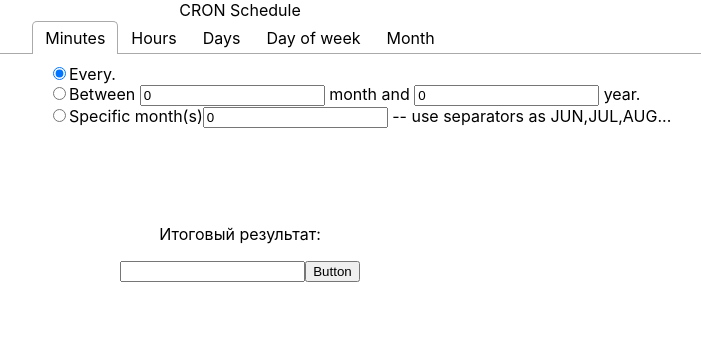
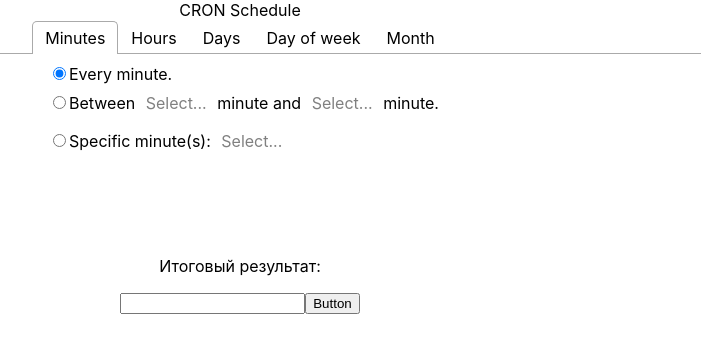
Before and after one commit to abelikovstudy/cron-test, a React (Create React App) app: page / in a window 1280 px wide. Shown: the top 352 px of the page, without its empty margins (400-1101 px from the left). Built offline with nearby package versions, Linux system fonts and the light colour scheme.

Commit message:
updated app logic, redefined constants

```diff
--- a/src/App.css
+++ b/src/App.css
@@ -1,47 +1,53 @@
-.App {
-  text-align: center;
-}
-
-.App-logo {
-  height: 40vmin;
-  pointer-events: none;
-}
-
-@media (prefers-reduced-motion: no-preference) {
-  .App-logo {
-    animation: App-logo-spin infinite 20s linear;
-  }
-}
-
-.App-header {
-  background-color: #282c34;
-  min-height: 100vh;
-  display: flex;
-  flex-direction: column;
-  align-items: center;
-  justify-content: center;
-  font-size: calc(10px + 2vmin);
-  color: white;
-}
-
-.App-link {
-  color: #61dafb;
-}
-
-@keyframes App-logo-spin {
-  from {
-    transform: rotate(0deg);
-  }
-  to {
-    transform: rotate(360deg);
-  }
-}
 
 .SpanSelect{
   text-align: left;
   padding-left: 35%;
+
 }
 
-.SpanSelect-Element{
 
+.react-select--inline {
+  display: inline-block;
+  margin: 0 0.25em;
 }
+
+/* Remove border, outline, box-shadow, and min-height values */
+.react-select--inline .react-select__control {
+  border: none;
+  outline: none;
+  box-shadow: none;
+  min-height: none;
+  cursor: pointer;
+}
+
+/* Tighten up spacing */
+.react-select--inline .react-select__value-container {
+  padding: 0;
+}
+
+/* Position value relative (instead of absolute) and remove transform and max-width */
+.react-select--inline .react-select__single-value {
+  font-weight: bold;
+  position: relative;
+  transform: none;
+  max-width: none;
+}
+
+/* CSS triangle dropdown indicator next to selected value */
+.react-select--inline .react-select__single-value::after {
+  content: " ";
+  position: relative;
+  display: inline-block;
+  width: 0;
+  height: 0;
+  border-style: solid;
+  border-width: 5px 4px 0 4px;
+  border-color: #000000 transparent transparent transparent;
+
+  margin-left: 0.25em;
+  top: -0.125em;
+}
+
+.react-select--inline .react-select__menu {
+  width: auto;
+}
--- a/src/components/DateChose.js
+++ b/src/components/DateChose.js
@@ -2,7 +2,7 @@ import { Tab, Tabs, TabList, TabPanel } from 'react-tabs';
 import 'react-tabs/style/react-tabs.css';
 import { TabContent } from './TabContent';
 import React from 'react';
-
+import { minutes, hours, days } from '../constants';
 export function DateChose(){
 
   let corn = ['*' ,'*', '*', '*', '*']
@@ -21,15 +21,15 @@ export function DateChose(){
       </TabList>
 
       <TabPanel> {/* Minute */}
-        <TabContent name="minute" id="minute" tabIndex={tabIndex} corn={corn}/>
+        <TabContent name="minute" id="minute" tabIndex={tabIndex} corn={corn} selectValues={minutes}/>
       </TabPanel>
 
       <TabPanel> {/* Hour */}
-        <TabContent name="hour" id="hour" tabIndex={tabIndex} corn={corn}/>
+        <TabContent name="hour" id="hour" tabIndex={tabIndex} corn={corn} selectValues={hours}/>
       </TabPanel>
 
       <TabPanel> {/* Day */}
-        <TabContent name="day" id="day" tabIndex={tabIndex} corn={corn}/>
+        <TabContent name="day" id="day" tabIndex={tabIndex} corn={corn} selectValues={days}/>
       </TabPanel>
 
       <TabPanel> {/* Day of week */}
--- /dev/null
+++ b/src/components/SelectCustom.js
@@ -0,0 +1,17 @@
+import Select from 'react-select'
+
+export function SelectCustom({
+    isMulti,
+    options
+}){
+    return(
+        <Select
+        isMulti={isMulti}
+        options={options}
+        closeMenuOnSelect={false}
+        classNamePrefix="react-select"
+        className="react-select--inline"
+        components={{IndicatorsContainer: () => null}}
+        />
+    )
+}
--- a/src/components/TabContent.js
+++ b/src/components/TabContent.js
@@ -1,16 +1,45 @@
-import { checkValue } from '../utils';
+import { verifyValue } from '../utils';
 import React from 'react';
-import Select from 'react-select'
-
+import { SelectCustom } from './SelectCustom';
 export function TabContent({
     name,
     id,
+    selectValues,
     tabIndex,
     corn
   }){
 
     const [span, setSpan] = React.useState("Every")
-    const [spanBetweenStart, setSpanBetweenStart] = React.useState("0")
+
+
+    const onOptionChange = e => {
+      setSpan(e.target.value)
+    }
+
+    return (
+      <div className="SpanSelect">
+        <div className="SpanSelect-Option">
+            <input type="radio" name={name} value="Every" id={id} checked={span === "Every"} onChange={onOptionChange}/>
+            <label class="SpanSelect-Element" htmlFor="every">Every {name}.</label> <br />
+        </div>
+
+        <div className="SpanSelect-Option">
+            <input type="radio" name={name} value="Between" id={id} checked={span === "Between"} onChange={onOptionChange}/>
+            <label class="SpanSelect-Element" htmlFor="everystart">Between <SelectCustom isMulti={false} options={selectValues}/> {name} and <SelectCustom isMulti={false} options={selectValues}/> {name}.</label> <br />
+        </div>
+
+        <div className="SpanSelect-Option">
+            <input type="radio" name={name} value="Specific" id={id} checked={span === "Specific"} onChange={onOptionChange}/>
+            <label class="SpanSelect-Element" htmlFor="specific">Specific {name}(s): <SelectCustom isMulti={true} options={selectValues}/></label><br />
+        </div>
+
+    </div>
+    )
+  }
+
+
+  /*
+      const [spanBetweenStart, setSpanBetweenStart] = React.useState("0")
     const [spanBetweenEnd, setSpanBetweenEnd] = React.useState("0")
     const [spanSpec, setSpanSpec] = React.useState("0")
 
@@ -20,7 +49,7 @@ export function TabContent({
           corn[tabIndex] = '*'
           break;
         case 'EveryStartingAt':
-          if(checkValue(spanBetweenStart,tabIndex) && checkValue(spanBetweenEnd,tabIndex)){
+          if(verifyValue(spanBetweenStart,tabIndex) && verifyValue(spanBetweenEnd,tabIndex)){
             corn[tabIndex] = spanBetweenStart +  "-" + spanBetweenEnd
           }
           else{
@@ -30,7 +59,7 @@ export function TabContent({
         case 'Specific':
           let mins = spanSpec.split(',')
           for (let i = 0; i < mins.length; i++) {
-            if(!checkValue(mins[i],tabIndex)){
+            if(!verifyValue(mins[i],tabIndex)){
               alert('Ошибка')
               break;
             }
@@ -42,27 +71,4 @@ export function TabContent({
           break;
       }
     }
-
-    const onOptionChange = e => {
-      setSpan(e.target.value)
-      changeCron(e.target.value)
-    }
-
-    const onFieldChange = e =>{
-      setSpanSpec(e.target.value)
-      changeCron(span)
-    }
-
-    return (
-      <div className="SpanSelect">
-      <input type="radio" name={name} value="Every" id={id} checked={span === "Every"} onChange={onOptionChange}/>
-      <label class="SpanSelect-Element"   htmlFor="every">Every.</label> <br />
-
-      <input type="radio" name={name} value="EveryStartingAt" id={id} checked={span === "EveryStartingAt"} onChange={onOptionChange}/>
-      <label class="SpanSelect-Element"   htmlFor="everystart">Between <input value={spanBetweenStart} onInput={e => setSpanBetweenStart(e.target.value)} type="text"/> month and <input value={spanBetweenEnd} onInput={e => setSpanBetweenEnd(e.target.value) }type="text"/> year.</label> <br />
-
-      <input type="radio" name={name} value="Specific" id={id} checked={span === "Specific"} onChange={onOptionChange}/>
-      <label class="SpanSelect-Element"  htmlFor="specific">Specific month(s)<input value={spanSpec} onInput={onFieldChange} type="text"/> -- use separators as JUN,JUL,AUG... </label> <br />
-      </div>
-    )
-  }
+  */
--- a/src/constants.js
+++ b/src/constants.js
@@ -1,6 +1,37 @@
-export const days = [
+const getPostfix = (i) => {
+  if( i >= 10 && i <= 20 ) return 'th'
+  switch(i % 10){
+    case 1:
+      return 'st'
+    case 2:
+      return 'nd'
+    case 3:
+      return 'rd'
+    default:
+      return 'th'
+  }
+}
+
+export const daysofweek = [
     'SUN', 'MON', 'TUE', 'WED', 'THU', 'FRI' , 'SAT'
   ];
 export const months = [
     'JAN', 'FEB', 'MAR', 'APR', 'MAY', 'JUN', 'JUL', 'AUG', 'SEP', 'OCT', 'NOV', 'DEC'
   ];
+
+export const minutes = Array.from({ length: 60 } , (x,i) => (
+    {
+      value : i,
+      label : `${i + 1}${getPostfix(i + 1)} minute`
+    }))
+
+export const hours = Array.from({ length: 24 } , (x,i) => (
+    {
+      value : i,
+      label : `${i}:00`
+    }))
+export const days = Array.from({ length: 31  } , (x,i) => (
+  {
+    value : i,
+    label : `${i + 1}${getPostfix(i + 1)}`
+  }))
--- a/src/utils.js
+++ b/src/utils.js
@@ -1,4 +1,4 @@
-import {days, months} from './constants'
+import {days, months } from './constants'
 const checkTimespan = (input, lowerBound = 0, upperBound) => {
     if(!isNaN(input)){
       let num = parseInt(input)
@@ -17,7 +17,7 @@ const checkDatespan = (input, dateType) => {
   return false;
 }
 
-export function checkValue(input, type){
+export function verifyValue(input, type){
     switch(type){
       case 0:
         return checkTimespan(input, 0, 59)
```
